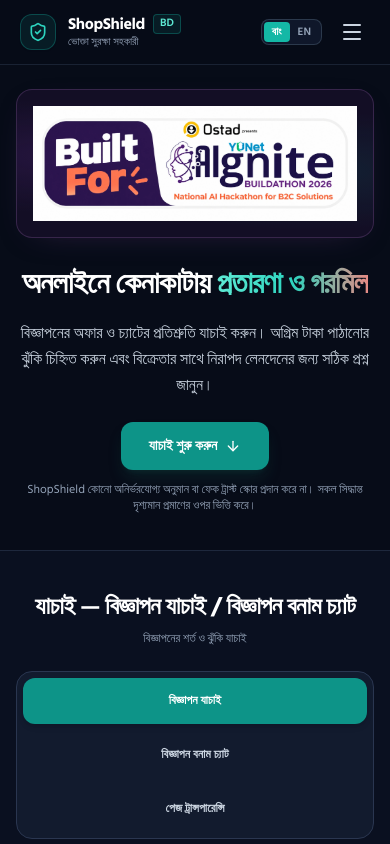
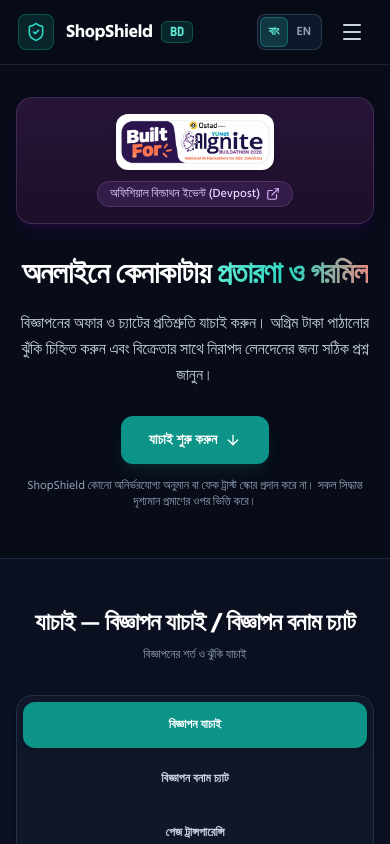
Before and after one commit to naimNB/shopshield-bd, a React (Vite) app in the folder frontend/: page / in a window 390 px wide. Shown: the top 844 px of the page. Built offline with nearby package versions, Linux system fonts and the light colour scheme; no server answers.

Commit message:
feat(ui): complete Task 19 UI alignment, grid unification, and visual consistency

```diff
--- a/frontend/src/components/BuildathonBanner.tsx
+++ b/frontend/src/components/BuildathonBanner.tsx
@@ -1,20 +1,30 @@
 import React from 'react';
+import { ExternalLink } from 'lucide-react';
+import { useLanguage } from '../context/LanguageContext';
 
 /**
- * Keep the organizer-provided sticker unchanged. The surrounding navy/purple
- * framing blends its white artwork into ShopShield's navy-and-teal palette.
+ * BuildathonBanner
+ * Houses the official organizer-provided Buildathon sticker without modification,
+ * framed in a subtle deep-purple panel (#231331 / border #624377) that naturally
+ * connects the sticker's purple brand cues with ShopShield's navy background.
  */
-export const BuildathonBanner: React.FC = () => (
-  <div className="w-full mx-auto overflow-hidden rounded-2xl border border-[#46305b]/70 bg-[#130e25] bg-[radial-gradient(ellipse_at_15%_45%,rgba(91,41,136,0.26),transparent_50%),radial-gradient(ellipse_at_83%_55%,rgba(20,184,166,0.11),transparent_52%)] shadow-[0_8px_35px_-22px_rgba(122,63,144,0.55)]">
+export const BuildathonBanner: React.FC = () => {
+  const { language } = useLanguage();
+  const isBn = language === 'bn';
+
+  return (
+    <div className="w-full max-w-4xl mx-auto rounded-2xl border border-[#624377]/50 bg-[#231331] bg-gradient-to-b from-[#271538] to-[#1c0f2a] p-4 sm:p-5 shadow-lg shadow-purple-950/30 transition-all">
+      <div className="flex flex-col items-center justify-center text-center">
+        {/* Official Sticker - Preserves original artwork, aspect ratio (1912x679), no crop or distort */}
         <a
           href="https://yunet-aignite26.devpost.com/"
           target="_blank"
           rel="noopener noreferrer"
-      className="flex w-full items-center justify-center px-4 py-4 sm:px-6 sm:py-5 lg:min-h-[270px] focus:outline-none focus-visible:ring-2 focus-visible:ring-inset focus-visible:ring-teal-400 transition-colors hover:bg-white/[0.02]"
-      aria-label="Built For Ostad Presents YUNet AIgnite Buildathon 2026 — official Devpost event"
-      title="Built For Ostad Presents YUNet AIgnite Buildathon 2026"
+          className="group block focus:outline-none focus-visible:ring-2 focus-visible:ring-teal-400 rounded-xl"
+          title="Built For Ostad Presents YUNet AIgnite Buildathon 2026 — Devpost"
+          aria-label="Built For Ostad Presents YUNet AIgnite Buildathon 2026 — Devpost"
         >
-      <picture className="block w-full max-w-[760px]">
+          <picture className="block mx-auto">
             <source srcSet="/assets/built-for-aignite-2026.webp" type="image/webp" />
             <img
               src="/assets/built-for-aignite-2026.png"
@@ -23,11 +33,28 @@ export const BuildathonBanner: React.FC = () => (
               height={679}
               loading="eager"
               decoding="async"
-          className="block w-full h-auto max-h-[270px] object-contain"
+              className="h-14 sm:h-16 md:h-20 w-auto max-w-full mx-auto object-contain drop-shadow-md group-hover:scale-[1.01] transition-transform rounded-xl"
             />
           </picture>
         </a>
+
+        {/* Clean, accessible Devpost pill */}
+        <div className="mt-2.5 sm:mt-3">
+          <a
+            href="https://yunet-aignite26.devpost.com/"
+            target="_blank"
+            rel="noopener noreferrer"
+            className="inline-flex items-center gap-1.5 px-3 py-1 rounded-full text-xs font-medium text-purple-200 hover:text-white bg-[#331c47] hover:bg-[#3f2358] border border-[#624377]/60 transition-colors focus:outline-none focus-visible:ring-2 focus-visible:ring-teal-400"
+          >
+            <span className="font-sans">
+              {isBn ? 'অফিশিয়াল বিল্ডাথন ইভেন্ট (Devpost)' : 'Official Buildathon Event (Devpost)'}
+            </span>
+            <ExternalLink className="w-3.5 h-3.5 text-purple-300" aria-hidden="true" />
+          </a>
+        </div>
+      </div>
     </div>
   );
+};
 
 export default BuildathonBanner;
--- a/frontend/src/components/BuyerVerificationHub.tsx
+++ b/frontend/src/components/BuyerVerificationHub.tsx
@@ -70,8 +70,8 @@ export const BuyerVerificationHub: React.FC = () => {
   };
 
   return (
-    <section id="analyzer" className="py-10 sm:py-12 bg-[#0a1020] border-t border-[#253047]/75 scroll-mt-16">
-      <div className="max-w-6xl mx-auto px-4 sm:px-6 lg:px-8 space-y-6 sm:space-y-7">
+    <section id="analyzer" className="py-12 sm:py-16 bg-[#0a1020] border-t border-[#1e2a42] scroll-mt-16">
+      <div className="max-w-7xl mx-auto px-4 sm:px-6 lg:px-8 space-y-8">
         {/* Simple Question Header */}
         <div className="text-center max-w-2xl mx-auto space-y-2">
           <h2 className="text-2xl sm:text-3xl font-extrabold text-white font-sans tracking-tight">
@@ -82,11 +82,11 @@ export const BuyerVerificationHub: React.FC = () => {
           </p>
         </div>
 
-        {/* 3-Choice Segmented Tabs */}
+        {/* 3-Choice Segmented Tabs (Unified max-w-5xl ~1000px desktop comfortable width) */}
         <div
           role="tablist"
           aria-label="Verification tabs"
-          className="flex flex-col sm:flex-row items-center justify-center gap-2 p-1.5 rounded-2xl bg-[#121b2e] border border-[#2a3650] max-w-4xl mx-auto w-full"
+          className="flex flex-col sm:flex-row items-center justify-center gap-2 p-1.5 rounded-2xl bg-[#0f1728] border border-[#232f48] max-w-5xl mx-auto w-full shadow-md"
         >
           {choices.map((choice, idx) => {
             const isActive = activeTab === choice.id;
--- a/frontend/src/components/Hero.tsx
+++ b/frontend/src/components/Hero.tsx
@@ -7,14 +7,17 @@ export const Hero: React.FC = () => {
   const { t } = useLanguage();
 
   return (
-    <section className="relative overflow-hidden bg-[#070c18] pt-6 sm:pt-9 pb-9 sm:pb-12 text-center">
-      {/* Full-width event artwork: up to 1600 × 300 on large screens. */}
-      <div className="w-full max-w-6xl mx-auto px-4 sm:px-6 lg:px-8 mb-7 sm:mb-9">
+    <section className="relative overflow-hidden bg-[#070c18] pt-8 sm:pt-12 pb-12 sm:pb-16 text-center">
+      {/* Unified outer layout container (max-w-7xl mx-auto px-4 sm:px-6 lg:px-8) */}
+      <div className="max-w-7xl mx-auto px-4 sm:px-6 lg:px-8">
+        {/* Event artwork framed in deep purple panel */}
+        <div className="mb-8 sm:mb-10">
           <BuildathonBanner />
         </div>
 
-      <div className="max-w-6xl mx-auto px-4 sm:px-6 lg:px-8">
-        <h1 className="max-w-4xl mx-auto text-3xl sm:text-5xl lg:text-[3.5rem] font-extrabold tracking-tight text-white font-sans leading-tight">
+        {/* Hero typography & CTA centered within the grid */}
+        <div className="max-w-4xl mx-auto">
+          <h1 className="text-3xl sm:text-5xl lg:text-[3.5rem] font-extrabold tracking-tight text-white font-sans leading-tight">
             {t('heroTitle1')}{' '}
             <span className="text-transparent bg-clip-text bg-gradient-to-r from-teal-300 via-teal-400 to-[#e68b85]">
               {t('heroTitleHighlight')}
@@ -25,7 +28,7 @@ export const Hero: React.FC = () => {
             {t('heroSubtitle')}
           </p>
 
-        <div className="mt-6 sm:mt-7 flex justify-center">
+          <div className="mt-7 sm:mt-8 flex justify-center">
             <a
               href="#analyzer"
               className="inline-flex items-center gap-2 px-7 py-3 rounded-xl bg-teal-600 hover:bg-teal-500 text-white font-semibold text-sm sm:text-base shadow-lg shadow-teal-900/30 transition-all focus-visible:ring-2 focus-visible:ring-teal-400 min-h-[48px]"
@@ -35,10 +38,13 @@ export const Hero: React.FC = () => {
             </a>
           </div>
 
-        <p className="mt-3 text-xs text-slate-400 max-w-xl mx-auto">
+          <p className="mt-3.5 text-xs text-slate-400 max-w-xl mx-auto font-sans">
             {t('heroDisclaimer')}
           </p>
+        </div>
       </div>
     </section>
   );
 };
+
+export default Hero;
--- a/frontend/src/components/Navbar.tsx
+++ b/frontend/src/components/Navbar.tsx
@@ -1,11 +1,15 @@
 import React, { useState, useEffect, useRef } from 'react';
-import { ShieldCheck, Menu, X } from 'lucide-react';
+import { ShieldCheck, Menu, X, ExternalLink } from 'lucide-react';
 import { API_BASE_URL } from '../config';
 import { useLanguage } from '../context/LanguageContext';
 
-const GithubIcon: React.FC<{ className?: string }> = ({ className = 'w-5 h-5' }) => (
+const GithubIcon: React.FC<{ className?: string }> = ({ className = 'w-4 h-4' }) => (
   <svg className={className} fill="currentColor" viewBox="0 0 24 24" aria-hidden="true">
-    <path fillRule="evenodd" clipRule="evenodd" d="M12 2C6.477 2 2 6.484 2 12.017c0 4.425 2.865 8.18 6.839 9.504.5.092.682-.217.682-.483 0-.237-.008-.868-.013-1.703-2.782.605-3.369-1.343-3.369-1.343-.454-1.158-1.11-1.466-1.11-1.466-.908-.62.069-.608.069-.608 1.003.07 1.53 1.032 1.53 1.032.892 1.53 2.341 1.088 2.91.832.092-.647.35-1.088.636-1.338-2.22-.253-4.555-1.113-4.555-4.951 0-1.093.39-1.988 1.029-2.688-.103-.253-.446-1.272.098-2.65 0 0 .84-.27 2.75 1.026A9.564 9.564 0 0112 6.844c.85.004 1.705.115 2.504.337 1.909-1.296 2.747-1.027 2.747-1.027.546 1.379.202 2.398.1 2.651.64.7 1.028 1.595 1.028 2.688 0 3.848-2.339 4.695-4.566 4.943.359.309.678.92.678 1.855 0 1.338-.012 2.419-.012 2.747 0 .268.18.58.688.482A10.019 10.019 0 0022 12.017C22 6.484 17.522 2 12 2z" />
+    <path
+      fillRule="evenodd"
+      clipRule="evenodd"
+      d="M12 2C6.477 2 2 6.484 2 12.017c0 4.425 2.865 8.18 6.839 9.504.5.092.682-.217.682-.483 0-.237-.008-.868-.013-1.703-2.782.605-3.369-1.343-3.369-1.343-.454-1.158-1.11-1.466-1.11-1.466-.908-.62.069-.608.069-.608 1.003.07 1.53 1.032 1.53 1.032.892 1.53 2.341 1.088 2.91.832.092-.647.35-1.088.636-1.338-2.22-.253-4.555-1.113-4.555-4.951 0-1.093.39-1.988 1.029-2.688-.103-.253-.446-1.272.098-2.65 0 0 .84-.27 2.75 1.026A9.564 9.564 0 0112 6.844c.85.004 1.705.115 2.504.337 1.909-1.296 2.747-1.027 2.747-1.027.546 1.379.202 2.398.1 2.651.64.7 1.028 1.595 1.028 2.688 0 3.848-2.339 4.695-4.566 4.943.359.309.678.92.678 1.855 0 1.338-.012 2.419-.012 2.747 0 .268.18.58.688.482A10.019 10.019 0 0022 12.017C22 6.484 17.522 2 12 2z"
+    />
   </svg>
 );
 
@@ -48,76 +52,80 @@ export const Navbar: React.FC = () => {
   }, [isMenuOpen]);
 
   return (
-    <header className="sticky top-0 z-50 backdrop-blur-md bg-[#070c18]/90 border-b border-slate-800/80 transition-colors">
+    <header className="sticky top-0 z-50 backdrop-blur-md bg-[#070c18]/95 border-b border-slate-800/80 transition-colors">
       <a
         href="#analyzer"
-        className="sr-only focus:not-sr-only focus:absolute focus:top-2 focus:left-4 focus:z-50 focus:px-4 focus:py-2 focus:bg-teal-600 focus:text-white focus:rounded-xl focus:outline-none focus:ring-2 focus:ring-teal-400"
+        className="sr-only focus:not-sr-only focus:absolute focus:top-2 focus:left-4 focus:z-50 focus:px-4 focus:py-2 focus:bg-teal-600 focus:text-white focus:rounded-lg focus:outline-none focus:ring-2 focus:ring-teal-400 font-sans text-xs font-semibold"
       >
         {t('skipToMain')}
       </a>
       <div className="max-w-7xl mx-auto px-4 sm:px-6 lg:px-8">
         <div className="flex items-center justify-between h-16">
-          {/* Logo & Brand */}
+          {/* Logo & Brand (Inspired by OpenDatasets clean prominence) */}
+          <div className="flex items-center gap-3">
             <a
               href="#"
-            className="flex items-center space-x-3 group focus:outline-none focus-visible:ring-2 focus-visible:ring-teal-400 rounded-lg p-1"
+              className="flex items-center gap-3 group focus:outline-none focus-visible:ring-2 focus-visible:ring-teal-400 rounded-lg p-0.5"
               aria-label={`${t('appTitle')} Home`}
             >
-            <div className="w-9 h-9 rounded-xl bg-teal-500/10 border border-teal-500/30 flex items-center justify-center text-teal-400 group-hover:bg-teal-500/20 transition-all shadow-sm">
+              <div className="w-9 h-9 rounded-lg bg-teal-500/15 border border-teal-500/30 flex items-center justify-center text-teal-400 group-hover:bg-teal-500/25 transition-all shadow-xs">
                 <ShieldCheck className="w-5 h-5 text-teal-400" />
               </div>
               <div>
-              <div className="flex items-center space-x-2">
-                <span className="font-bold text-base sm:text-lg tracking-tight text-white font-sans">
+                <div className="flex items-center gap-2">
+                  <span className="font-bold text-lg sm:text-xl tracking-tight text-white font-sans">
                     ShopShield
                   </span>
-                <span className="text-[11px] font-semibold px-1.5 py-0.2 rounded bg-teal-500/10 text-teal-300 border border-teal-500/30">
+                  <span className="text-xs font-semibold px-2 py-0.5 rounded-md bg-teal-500/15 text-teal-300 border border-teal-500/30 font-mono">
                     BD
                   </span>
                 </div>
-              <p className="text-[11px] text-slate-400 font-sans -mt-0.5">{t('appSubtitle')}</p>
+                <p className="text-[11px] text-slate-400 font-sans leading-none -mt-0.5 hidden sm:block">
+                  {t('appSubtitle')}
+                </p>
               </div>
             </a>
+          </div>
 
-          {/* Desktop Nav Links */}
+          {/* Desktop Navigation Links */}
           <nav
-            aria-label="Navigation Menu"
-            className="hidden md:flex items-center space-x-8 text-sm font-medium text-slate-300"
+            aria-label="Main Navigation"
+            className="hidden lg:flex items-center gap-1.5"
           >
             <a
               href="#analyzer"
-              className="hover:text-teal-400 transition-colors py-1 focus-visible:ring-2 focus-visible:ring-teal-400 rounded px-1"
+              className="px-3 py-2 rounded-lg text-sm font-medium text-slate-300 hover:text-white hover:bg-slate-800/60 transition-colors focus-visible:ring-2 focus-visible:ring-teal-400"
             >
               {t('navVerify')}
             </a>
             <a
               href="#how-it-works"
-              className="hover:text-teal-400 transition-colors py-1 focus-visible:ring-2 focus-visible:ring-teal-400 rounded px-1"
+              className="px-3 py-2 rounded-lg text-sm font-medium text-slate-300 hover:text-white hover:bg-slate-800/60 transition-colors focus-visible:ring-2 focus-visible:ring-teal-400"
             >
               {t('navHowItWorks')}
             </a>
             <a
               href="#about"
-              className="hover:text-teal-400 transition-colors py-1 focus-visible:ring-2 focus-visible:ring-teal-400 rounded px-1"
+              className="px-3 py-2 rounded-lg text-sm font-medium text-slate-300 hover:text-white hover:bg-slate-800/60 transition-colors focus-visible:ring-2 focus-visible:ring-teal-400"
             >
               {t('navAbout')}
             </a>
           </nav>
 
-          {/* Action & Status & Language Switch */}
-          <div className="hidden sm:flex items-center space-x-3">
-            {/* Language Switcher Segment Toggle */}
+          {/* Action & Status & Language Switch (Unified height h-9, consistent gap-2.5) */}
+          <div className="hidden sm:flex items-center gap-2.5">
+            {/* Language Switcher Segmented Control */}
             <div
-              className="flex items-center bg-slate-900/90 border border-slate-700/80 rounded-xl p-0.5 text-xs font-medium shadow-inner"
+              className="h-9 inline-flex items-center bg-slate-900 border border-slate-700/80 rounded-lg p-0.5 text-xs font-medium shadow-xs"
               role="group"
               aria-label="Language Switcher"
             >
               <button
                 type="button"
                 onClick={() => setLanguage('bn')}
-                className={`px-2.5 py-1 rounded-lg text-xs font-semibold transition-all ${
+                className={`h-full px-2.5 rounded-md text-xs font-semibold transition-all ${
                   language === 'bn'
-                    ? 'bg-teal-500 text-white shadow-sm'
+                    ? 'bg-teal-500/20 text-teal-300 border border-teal-500/40 shadow-xs'
                     : 'text-slate-400 hover:text-slate-200'
                 }`}
                 aria-pressed={language === 'bn'}
@@ -127,9 +135,9 @@ export const Navbar: React.FC = () => {
               <button
                 type="button"
                 onClick={() => setLanguage('en')}
-                className={`px-2.5 py-1 rounded-lg text-xs font-semibold transition-all ${
+                className={`h-full px-2.5 rounded-md text-xs font-semibold transition-all ${
                   language === 'en'
-                    ? 'bg-teal-500 text-white shadow-sm'
+                    ? 'bg-teal-500/20 text-teal-300 border border-teal-500/40 shadow-xs'
                     : 'text-slate-400 hover:text-slate-200'
                 }`}
                 aria-pressed={language === 'en'}
@@ -138,7 +146,7 @@ export const Navbar: React.FC = () => {
               </button>
             </div>
 
-            {/* Backend Health Badge */}
+            {/* Backend Health Badge (Visible on xl screens to maintain clean spacing) */}
             <div
               role="status"
               aria-label={`Server: ${
@@ -148,7 +156,7 @@ export const Navbar: React.FC = () => {
                   ? t('serverConnecting')
                   : t('serverOffline')
               }`}
-              className="flex items-center space-x-1.5 text-xs text-slate-400"
+              className="h-9 hidden xl:inline-flex items-center gap-2 px-2.5 rounded-lg bg-slate-900/60 border border-slate-800 text-xs text-slate-300 font-sans"
             >
               <span
                 className={`w-2 h-2 rounded-full ${
@@ -160,7 +168,7 @@ export const Navbar: React.FC = () => {
                 }`}
                 aria-hidden="true"
               />
-              <span className="text-[11px] font-sans">
+              <span className="text-xs font-medium">
                 {backendStatus === 'healthy'
                   ? t('serverOnline')
                   : backendStatus === 'checking'
@@ -169,39 +177,41 @@ export const Navbar: React.FC = () => {
               </span>
             </div>
 
-            {/* GitHub Repo */}
+            {/* GitHub Repo Button (OpenDatasets structure) */}
             <a
               href="https://github.com/naimNB/shopshield-bd"
               target="_blank"
               rel="noopener noreferrer"
-              className="p-1.5 text-slate-400 hover:text-white transition-colors focus-visible:ring-2 focus-visible:ring-teal-400 rounded-lg"
+              className="h-9 inline-flex items-center gap-1.5 px-3 rounded-lg text-xs font-semibold text-slate-300 hover:text-white bg-slate-800/80 hover:bg-slate-700/80 border border-slate-700/60 transition-colors focus-visible:ring-2 focus-visible:ring-teal-400"
               title={t('githubRepo')}
               aria-label={t('githubRepo')}
             >
-              <GithubIcon className="w-4 h-4" />
+              <GithubIcon className="w-3.5 h-3.5" />
+              <span>GitHub</span>
+              <ExternalLink className="w-3 h-3 text-slate-400" aria-hidden="true" />
             </a>
 
             {/* Primary Action Button */}
             <a
               href="#analyzer"
-              className="inline-flex items-center space-x-1 px-4 py-2 rounded-xl bg-teal-600 hover:bg-teal-500 text-white text-xs font-semibold shadow-sm transition-all focus-visible:ring-2 focus-visible:ring-teal-400"
+              className="h-9 inline-flex items-center justify-center px-4 rounded-lg bg-teal-600 hover:bg-teal-500 text-white text-xs sm:text-sm font-semibold shadow-sm transition-all focus-visible:ring-2 focus-visible:ring-teal-400"
             >
               <span>{t('heroCtaVerify')}</span>
             </a>
           </div>
 
-          {/* Mobile menu button and language switch */}
-          <div className="md:hidden flex items-center space-x-2">
+          {/* Mobile/Tablet menu button (visible below lg) */}
+          <div className="lg:hidden flex items-center gap-2">
             <div
-              className="flex items-center bg-slate-900 border border-slate-700/80 rounded-lg p-0.5 text-xs font-medium"
+              className="h-9 sm:hidden inline-flex items-center bg-slate-900 border border-slate-700/80 rounded-lg p-0.5 text-xs font-medium"
               role="group"
               aria-label="Language Switcher"
             >
               <button
                 type="button"
                 onClick={() => setLanguage('bn')}
-                className={`px-2 py-0.5 rounded text-[11px] font-semibold ${
-                  language === 'bn' ? 'bg-teal-500 text-white' : 'text-slate-400'
+                className={`h-full px-2 rounded-md text-xs font-semibold transition-all ${
+                  language === 'bn' ? 'bg-teal-500/20 text-teal-300 border border-teal-500/40' : 'text-slate-400'
                 }`}
               >
                 বাং
@@ -209,8 +219,8 @@ export const Navbar: React.FC = () => {
               <button
                 type="button"
                 onClick={() => setLanguage('en')}
-                className={`px-2 py-0.5 rounded text-[11px] font-semibold ${
-                  language === 'en' ? 'bg-teal-500 text-white' : 'text-slate-400'
+                className={`h-full px-2 rounded-md text-xs font-semibold transition-all ${
+                  language === 'en' ? 'bg-teal-500/20 text-teal-300 border border-teal-500/40' : 'text-slate-400'
                 }`}
               >
                 EN
@@ -231,11 +241,12 @@ export const Navbar: React.FC = () => {
         </div>
       </div>
 
-      {/* Mobile Drawer Menu */}
+      {/* Mobile / Tablet Drawer Menu (visible below lg when open) */}
       {isMenuOpen && (
-        <div
+        <nav
           id="mobile-nav"
-          className="md:hidden border-b border-slate-800 bg-[#070c18] px-4 pt-3 pb-5 space-y-3 shadow-xl animate-in fade-in slide-in-from-top-2 duration-150"
+          aria-label="Mobile navigation"
+          className="lg:hidden border-b border-slate-800 bg-[#070c18] px-4 pt-3 pb-5 space-y-2 shadow-xl animate-in fade-in slide-in-from-top-2 duration-150"
         >
           <a
             href="#analyzer"
@@ -259,8 +270,8 @@ export const Navbar: React.FC = () => {
             {t('navAbout')}
           </a>
 
-          <div className="pt-2 border-t border-slate-800 flex items-center justify-between px-3 text-xs text-slate-400">
-            <div className="flex items-center space-x-1.5">
+          <div className="pt-3 mt-1 border-t border-slate-800/80 flex items-center justify-between px-2 text-xs text-slate-400">
+            <div className="flex items-center gap-2">
               <span
                 className={`w-2 h-2 rounded-full ${
                   backendStatus === 'healthy' ? 'bg-teal-400' : 'bg-rose-500'
@@ -273,13 +284,17 @@ export const Navbar: React.FC = () => {
               href="https://github.com/naimNB/shopshield-bd"
               target="_blank"
               rel="noopener noreferrer"
-              className="text-slate-300 hover:text-white"
+              className="inline-flex items-center gap-1.5 text-slate-300 hover:text-white px-2 py-1 rounded-md bg-slate-800/60"
             >
-              GitHub
+              <GithubIcon className="w-3.5 h-3.5" />
+              <span>GitHub</span>
+              <ExternalLink className="w-3 h-3 text-slate-400" />
             </a>
           </div>
-        </div>
+        </nav>
       )}
     </header>
   );
 };
+
+export default Navbar;
--- a/frontend/src/components/PurchasePromiseAnalyzer.tsx
+++ b/frontend/src/components/PurchasePromiseAnalyzer.tsx
@@ -155,9 +155,9 @@ export const PurchasePromiseAnalyzer: React.FC = () => {
       : results?.buyer_questions_bangla || [];
 
   return (
-    <div className="max-w-4xl mx-auto space-y-6 sm:space-y-7">
+    <div className="max-w-5xl mx-auto space-y-6 sm:space-y-7">
       {/* Input Section */}
-      <div className="bg-slate-900/60 border border-slate-800 rounded-2xl p-5 sm:p-7 space-y-5">
+      <div className="bg-[#0f1728] border border-[#232f48] rounded-2xl p-6 sm:p-8 space-y-5 shadow-xs">
         <div>
           <h3 className="text-xl font-bold text-white font-sans">{t('tabAdVsChat')}</h3>
           <p className="text-xs sm:text-sm text-slate-300 mt-1 font-sans">
--- a/frontend/src/components/workflows/AdQuickCheckView.tsx
+++ b/frontend/src/components/workflows/AdQuickCheckView.tsx
@@ -137,9 +137,9 @@ export const AdQuickCheckView: React.FC = () => {
       : result?.buyer_questions_bangla || [];
 
   return (
-    <div className="max-w-4xl mx-auto space-y-6 sm:space-y-7">
+    <div className="max-w-5xl mx-auto space-y-6 sm:space-y-7">
       {/* Form Section */}
-      <div className="bg-slate-900/60 border border-slate-800 rounded-2xl p-5 sm:p-7 space-y-5">
+      <div className="bg-[#0f1728] border border-[#232f48] rounded-2xl p-6 sm:p-8 space-y-5 shadow-xs">
         <div>
           <h3 className="text-xl font-bold text-white font-sans">{t('tabAdCheck')}</h3>
           <p className="text-xs sm:text-sm text-slate-300 mt-1 font-sans">
--- a/frontend/src/components/workflows/HistoricalComparisonView.tsx
+++ b/frontend/src/components/workflows/HistoricalComparisonView.tsx
@@ -120,7 +120,7 @@ export const HistoricalComparisonView: React.FC = () => {
   return (
     <div className="space-y-8">
       {/* Header Banner */}
-      <div className="bg-slate-900/60 border border-slate-800 rounded-2xl p-5 sm:p-6 space-y-3">
+      <div className="bg-[#0f1728] border border-[#232f48] rounded-2xl p-6 sm:p-8 space-y-5 shadow-xs">
         <div className="flex items-center gap-2.5">
           <div className="w-9 h-9 rounded-xl bg-teal-500/10 text-teal-400 border border-teal-500/20 flex items-center justify-center">
             <Clock className="w-5 h-5" />
```
Also changed, not shown: frontend/src/components/AboutSection.tsx (+5 -5 lines), frontend/src/components/HowItWorks.tsx (+5 -5 lines), frontend/src/components/SellerHistoryIntelligence.tsx (+5 -5 lines), 2 other files (tests, documents, lock files or other folders). Lines whose indentation alone changed are shown as unchanged.
